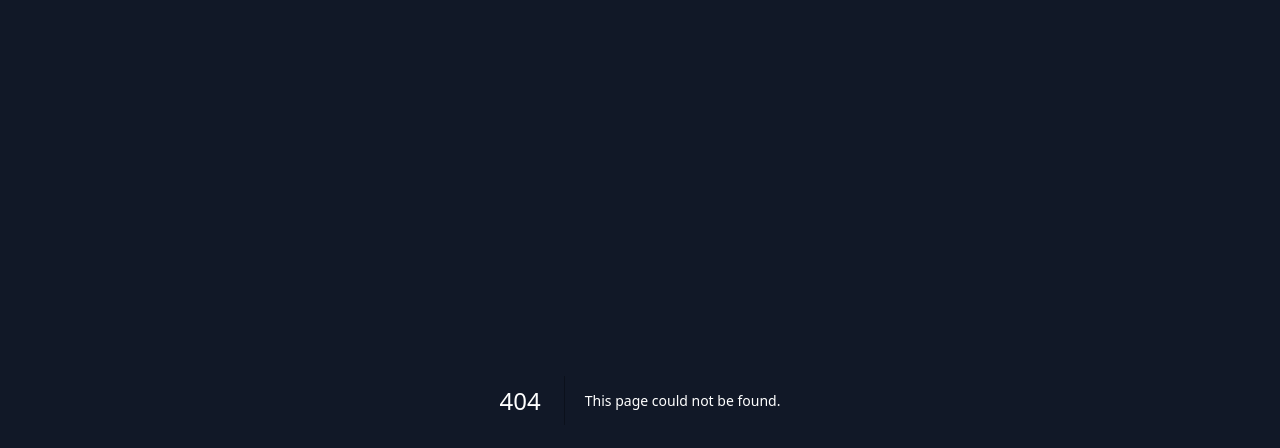
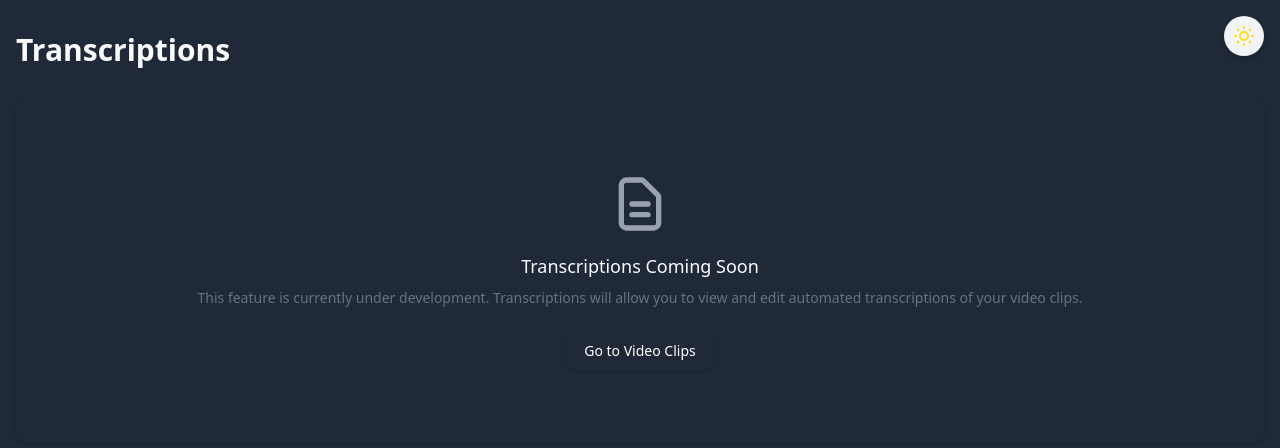
Before and after one commit to joe-at-da/face-swap, a Next.js app in the folder frontend/: page /transcriptions in a window 1280 px wide. Before the commit this address had no page. Shown: the top 448 px of the page. Built offline with nearby package versions, Linux system fonts and the light colour scheme; sample sign-in values are in the browser's storage.

Commit message:
feat: Adding frontend pages

```diff
--- /dev/null
+++ b/frontend/pages/admin/system/index.tsx
@@ -0,0 +1,143 @@
+import React from 'react';
+import MainLayout from '../../../components/layout/MainLayout';
+import { useAuth } from '../../../contexts/AuthContext';
+import { UserRole } from '../../../contexts/AuthContext';
+import { useRouter } from 'next/router';
+
+const SystemAdminPage: React.FC = () => {
+  const { user } = useAuth();
+  const router = useRouter();
+
+  // Redirect if not admin
+  React.useEffect(() => {
+    if (user && user.role !== UserRole.ADMIN) {
+      router.push('/dashboard');
+    }
+  }, [user, router]);
+
+  if (!user || user.role !== UserRole.ADMIN) {
+    return null;
+  }
+
+  return (
+    <MainLayout title="System Administration | Parliament Video Clip Manager">
+      <div className="container mx-auto px-4 py-8">
+        <div className="flex justify-between items-center mb-8">
+          <h1 className="text-3xl font-bold text-gray-900 dark:text-white">System Administration</h1>
+        </div>
+
+        <div className="grid grid-cols-1 md:grid-cols-2 gap-6">
+          {/* System Status Card */}
+          <div className="bg-white dark:bg-gray-800 shadow rounded-lg p-6">
+            <h2 className="text-xl font-semibold text-gray-900 dark:text-white mb-4">System Status</h2>
+            <div className="space-y-4">
+              <div className="flex justify-between items-center">
+                <span className="text-gray-600 dark:text-gray-400">API Server</span>
+                <span className="px-2 py-1 text-xs font-semibold rounded-full bg-green-100 text-green-800 dark:bg-green-800 dark:text-green-100">
+                  Online
+                </span>
+              </div>
+              <div className="flex justify-between items-center">
+                <span className="text-gray-600 dark:text-gray-400">Database</span>
+                <span className="px-2 py-1 text-xs font-semibold rounded-full bg-green-100 text-green-800 dark:bg-green-800 dark:text-green-100">
+                  Connected
+                </span>
+              </div>
+              <div className="flex justify-between items-center">
+                <span className="text-gray-600 dark:text-gray-400">Redis Cache</span>
+                <span className="px-2 py-1 text-xs font-semibold rounded-full bg-green-100 text-green-800 dark:bg-green-800 dark:text-green-100">
+                  Connected
+                </span>
+              </div>
+              <div className="flex justify-between items-center">
+                <span className="text-gray-600 dark:text-gray-400">Celery Workers</span>
+                <span className="px-2 py-1 text-xs font-semibold rounded-full bg-green-100 text-green-800 dark:bg-green-800 dark:text-green-100">
+                  Running
+                </span>
+              </div>
+            </div>
+          </div>
+
+          {/* System Metrics Card */}
+          <div className="bg-white dark:bg-gray-800 shadow rounded-lg p-6">
+            <h2 className="text-xl font-semibold text-gray-900 dark:text-white mb-4">System Metrics</h2>
+            <div className="space-y-4">
+              <div className="flex justify-between items-center">
+                <span className="text-gray-600 dark:text-gray-400">CPU Usage</span>
+                <span className="text-gray-900 dark:text-white font-medium">12%</span>
+              </div>
+              <div className="flex justify-between items-center">
+                <span className="text-gray-600 dark:text-gray-400">Memory Usage</span>
+                <span className="text-gray-900 dark:text-white font-medium">1.2 GB / 8 GB</span>
+              </div>
+              <div className="flex justify-between items-center">
+                <span className="text-gray-600 dark:text-gray-400">Disk Usage</span>
+                <span className="text-gray-900 dark:text-white font-medium">24 GB / 100 GB</span>
+              </div>
+              <div className="flex justify-between items-center">
+                <span className="text-gray-600 dark:text-gray-400">Network Traffic</span>
+                <span className="text-gray-900 dark:text-white font-medium">2.4 MB/s</span>
+              </div>
+            </div>
+          </div>
+
+          {/* System Logs Card */}
+          <div className="bg-white dark:bg-gray-800 shadow rounded-lg p-6 md:col-span-2">
+            <div className="flex justify-between items-center mb-4">
+              <h2 className="text-xl font-semibold text-gray-900 dark:text-white">System Logs</h2>
+              <div>
+                <select className="bg-gray-50 dark:bg-gray-700 border border-gray-300 dark:border-gray-600 text-gray-900 dark:text-white text-sm rounded-lg focus:ring-primary focus:border-primary block p-2">
+                  <option>All Logs</option>
+                  <option>Error Logs</option>
+                  <option>Info Logs</option>
+                  <option>Debug Logs</option>
+                </select>
+              </div>
+            </div>
+            <div className="bg-gray-50 dark:bg-gray-900 rounded-lg p-3 font-mono text-sm h-64 overflow-y-auto">
+              <div className="text-gray-500 dark:text-gray-400">
+                <p>[2025-04-26 13:45:12] INFO: System startup complete</p>
+                <p>[2025-04-26 13:45:15] INFO: Connected to database</p>
+                <p>[2025-04-26 13:45:16] INFO: Redis connection established</p>
+                <p>[2025-04-26 13:45:18] INFO: Celery workers started</p>
+                <p>[2025-04-26 13:46:02] INFO: User admin@parliament.uk logged in</p>
+                <p>[2025-04-26 13:47:30] INFO: Storage check completed</p>
+                <p>[2025-04-26 13:50:15] INFO: Scheduled tasks running</p>
+                <p>[2025-04-26 14:00:00] INFO: Hourly system check passed</p>
+                <p>[2025-04-26 14:15:22] INFO: Authentication service healthy</p>
+                <p>[2025-04-26 14:30:05] INFO: Video processing service healthy</p>
+              </div>
+            </div>
+          </div>
+
+          {/* Coming Soon Features */}
+          <div className="bg-white dark:bg-gray-800 shadow rounded-lg p-6 md:col-span-2">
+            <h2 className="text-xl font-semibold text-gray-900 dark:text-white mb-4">Coming Soon</h2>
+            <div className="grid grid-cols-1 md:grid-cols-3 gap-4">
+              <div className="border border-gray-200 dark:border-gray-700 rounded-lg p-4">
+                <h3 className="font-medium text-gray-900 dark:text-white mb-2">Advanced Monitoring</h3>
+                <p className="text-sm text-gray-500 dark:text-gray-400">
+                  Integration with Prometheus and Grafana for detailed system metrics and dashboards.
+                </p>
+              </div>
+              <div className="border border-gray-200 dark:border-gray-700 rounded-lg p-4">
+                <h3 className="font-medium text-gray-900 dark:text-white mb-2">Backup Management</h3>
+                <p className="text-sm text-gray-500 dark:text-gray-400">
+                  Configure and manage automated backups for database and media files.
+                </p>
+              </div>
+              <div className="border border-gray-200 dark:border-gray-700 rounded-lg p-4">
+                <h3 className="font-medium text-gray-900 dark:text-white mb-2">System Settings</h3>
+                <p className="text-sm text-gray-500 dark:text-gray-400">
+                  Configure application-wide settings and parameters.
+                </p>
+              </div>
+            </div>
+          </div>
+        </div>
+      </div>
+    </MainLayout>
+  );
+};
+
+export default SystemAdminPage;
--- /dev/null
+++ b/frontend/pages/transcriptions/index.tsx
@@ -0,0 +1,54 @@
+import React, { useState } from 'react';
+import MainLayout from '../../components/layout/MainLayout';
+import { useAuth } from '../../contexts/AuthContext';
+
+const TranscriptionsPage: React.FC = () => {
+  const { user } = useAuth();
+  const [transcriptions, setTranscriptions] = useState([]);
+
+  return (
+    <MainLayout title="Transcriptions | Parliament Video Clip Manager">
+      <div className="container mx-auto px-4 py-8">
+        <div className="flex justify-between items-center mb-8">
+          <h1 className="text-3xl font-bold text-gray-900 dark:text-white">Transcriptions</h1>
+        </div>
+
+        <div className="bg-white dark:bg-gray-800 shadow rounded-lg p-6">
+          <div className="text-center py-12">
+            <svg
+              className="mx-auto h-16 w-16 text-gray-400 dark:text-gray-500"
+              fill="none"
+              stroke="currentColor"
+              viewBox="0 0 24 24"
+              xmlns="http://www.w3.org/2000/svg"
+            >
+              <path
+                strokeLinecap="round"
+                strokeLinejoin="round"
+                strokeWidth="2"
+                d="M9 12h6m-6 4h6m2 5H7a2 2 0 01-2-2V5a2 2 0 012-2h5.586a1 1 0 01.707.293l5.414 5.414a1 1 0 01.293.707V19a2 2 0 01-2 2z"
+              ></path>
+            </svg>
+            <h3 className="mt-4 text-lg font-medium text-gray-900 dark:text-white">
+              Transcriptions Coming Soon
+            </h3>
+            <p className="mt-2 text-sm text-gray-500 dark:text-gray-400">
+              This feature is currently under development. Transcriptions will allow you to view and edit
+              automated transcriptions of your video clips.
+            </p>
+            <div className="mt-6">
+              <a
+                href="/clips"
+                className="inline-flex items-center px-4 py-2 border border-transparent text-sm font-medium rounded-md shadow-sm text-white bg-primary hover:bg-primary-dark focus:outline-none focus:ring-2 focus:ring-offset-2 focus:ring-primary"
+              >
+                Go to Video Clips
+              </a>
+            </div>
+          </div>
+        </div>
+      </div>
+    </MainLayout>
+  );
+};
+
+export default TranscriptionsPage;
```
